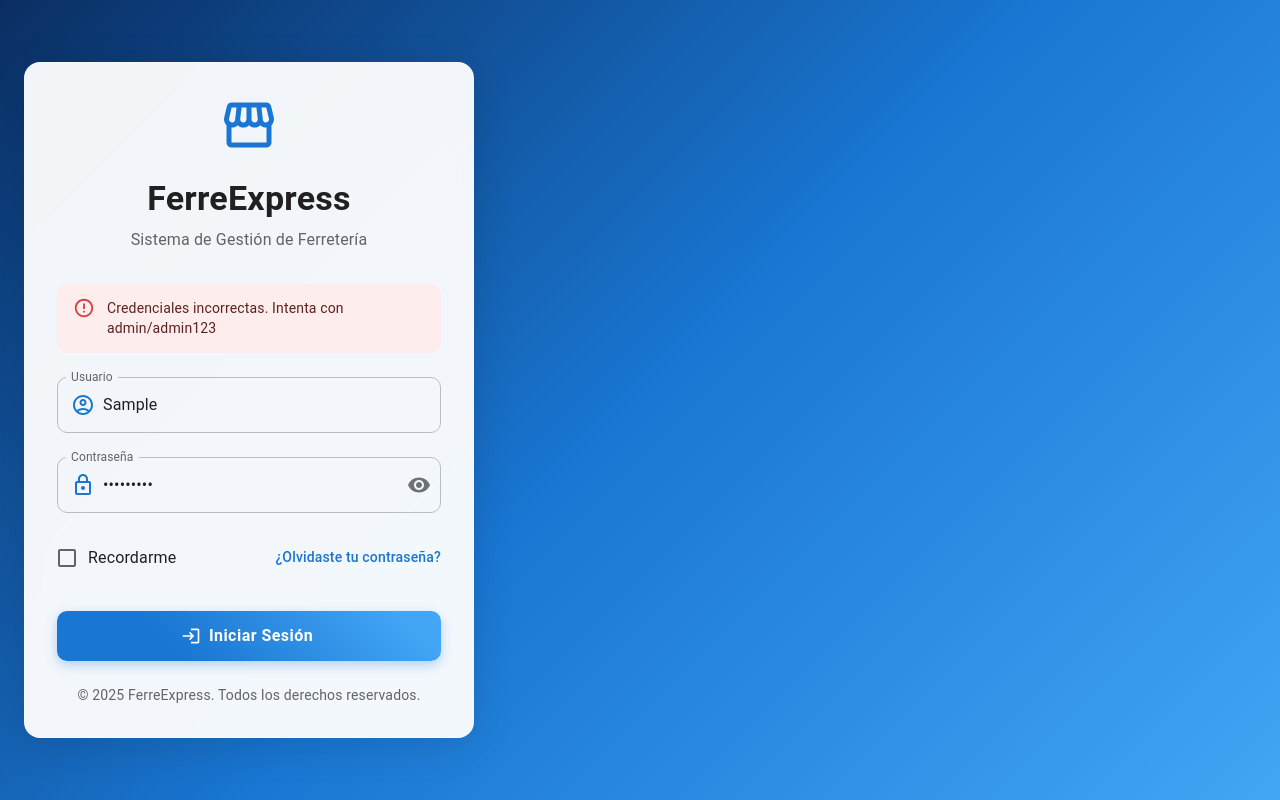
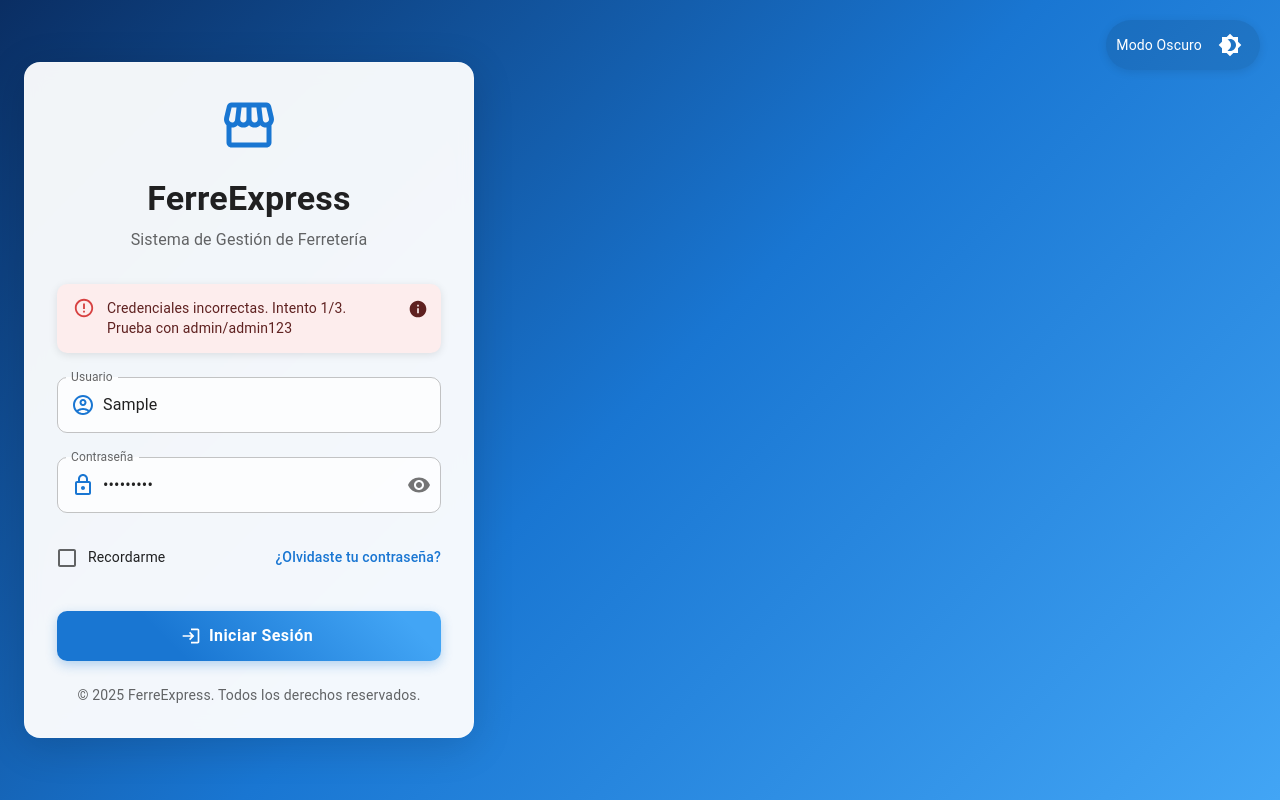
Before and after one commit to salva920/suministros-frontend, a React (Create React App) app: page /login in a window 1280 px wide. Both pictures are taken after typing "Sample", "Sample123" into the empty fields and a click on the button "Iniciar Sesión". Built offline with nearby package versions, Linux system fonts and the light colour scheme; the HTML template or start-up script is replaced by a standard one.

Commit message:
agg listado de precio

```diff
--- a/src/components/Login.jsx
+++ b/src/components/Login.jsx
@@ -1,8 +1,9 @@
-import React, { useState } from 'react';
+import React, { useState, useEffect } from 'react';
 import {
   Box, Container, TextField, Button, Typography, Paper,
   InputAdornment, IconButton, CircularProgress, Alert,
-  Checkbox, FormControlLabel, useTheme, useMediaQuery
+  Checkbox, FormControlLabel, useTheme, useMediaQuery,
+  Switch, Tooltip, Fade, Slide, Grow
 } from '@mui/material';
 import { styled } from '@mui/material/styles';
 import {
@@ -11,72 +12,108 @@ import {
   LockOutlined,
   AccountCircleOutlined,
   LoginOutlined,
-  StorefrontOutlined
+  StorefrontOutlined,
+  Brightness4 as DarkModeIcon,
+  Brightness7 as LightModeIcon,
+  Info as InfoIcon
 } from '@mui/icons-material';
 import { motion } from 'framer-motion';
 import axios from 'axios';
 import { useNavigate } from 'react-router-dom';
+import ferreteriaBg from '../ferreteria.jpg';
+import { toast } from 'react-toastify';
+import 'react-toastify/dist/ReactToastify.css';
 
-// URL de la API
-const API_URL = "https://suministros-backend.vercel.app/api";
+const API_URL = "https://suministros-backend.vercel.app/api"; // URL de tu backend en Vercel
 
-// Estilos de componentes - Usando gradiente en lugar de imagen
-const LoginContainer = styled(Container)(({ theme }) => ({
+// Estilos de componentes con soporte para tema oscuro/claro
+const LoginContainer = styled(Container)(({ theme, darkMode }) => ({
   display: 'flex',
   alignItems: 'center',
   justifyContent: 'center',
   minHeight: '100vh',
-  background: 'linear-gradient(135deg, #0a2e63 0%, #1976d2 50%, #42a5f5 100%)',
+  background: darkMode
+    ? 'linear-gradient(135deg, #0a1929 0%, #1a365d 50%, #2a4365 100%)'
+    : 'linear-gradient(135deg, #0a2e63 0%, #1976d2 50%, #42a5f5 100%)',
   backgroundSize: 'cover',
-  padding: theme.spacing(2)
+  padding: theme.spacing(2),
+  transition: 'background 0.5s ease'
 }));
 
-const LoginCard = styled(Paper)(({ theme }) => ({
+const LoginCard = styled(Paper)(({ theme, darkMode }) => ({
   padding: theme.spacing(4),
   borderRadius: '16px',
-  boxShadow: '0 8px 40px rgba(0, 0, 0, 0.12)',
+  boxShadow: '0 8px 40px rgba(0, 0, 0, 0.15)',
   width: '100%',
   maxWidth: '450px',
-  background: 'rgba(255, 255, 255, 0.95)',
+  background: darkMode
+    ? 'rgba(30, 41, 59, 0.9)'
+    : 'rgba(255, 255, 255, 0.95)',
   backdropFilter: 'blur(10px)',
-  border: '1px solid rgba(255, 255, 255, 0.2)'
+  border: darkMode
+    ? '1px solid rgba(255, 255, 255, 0.1)'
+    : '1px solid rgba(255, 255, 255, 0.2)',
+  transition: 'all 0.3s ease'
 }));
 
-const LogoContainer = styled(Box)(({ theme }) => ({
-  display: 'flex',
-  flexDirection: 'column',
-  alignItems: 'center',
-  marginBottom: theme.spacing(4)
-}));
-
-const FormField = styled(TextField)(({ theme }) => ({
+const FormField = styled(TextField)(({ theme, darkMode }) => ({
   marginBottom: theme.spacing(3),
   '& .MuiOutlinedInput-root': {
     borderRadius: '10px',
     transition: 'all 0.3s ease',
+    backgroundColor: darkMode ? 'rgba(15, 23, 42, 0.6)' : 'rgba(255, 255, 255, 0.8)',
     '&:hover': {
-      boxShadow: '0 4px 8px rgba(0, 0, 0, 0.05)'
+      boxShadow: darkMode
+        ? '0 4px 8px rgba(0, 0, 0, 0.2)'
+        : '0 4px 8px rgba(0, 0, 0, 0.05)'
     },
     '&.Mui-focused': {
-      boxShadow: '0 4px 12px rgba(25, 118, 210, 0.15)'
+      boxShadow: darkMode
+        ? '0 4px 12px rgba(59, 130, 246, 0.25)'
+        : '0 4px 12px rgba(25, 118, 210, 0.15)'
     }
+  },
+  '& .MuiInputLabel-root': {
+    color: darkMode ? 'rgba(255, 255, 255, 0.7)' : undefined
+  },
+  '& .MuiOutlinedInput-input': {
+    color: darkMode ? 'rgba(255, 255, 255, 0.9)' : undefined
   }
 }));
 
-const LoginButton = styled(Button)(({ theme }) => ({
+const LoginButton = styled(Button)(({ theme, darkMode }) => ({
   marginTop: theme.spacing(2),
   height: '50px',
   borderRadius: '10px',
   textTransform: 'none',
   fontSize: '1rem',
   fontWeight: 'bold',
-  boxShadow: '0 4px 12px rgba(25, 118, 210, 0.3)',
-  background: 'linear-gradient(45deg, #1976d2 30%, #42a5f5 90%)',
+  boxShadow: darkMode
+    ? '0 4px 12px rgba(59, 130, 246, 0.3)'
+    : '0 4px 12px rgba(25, 118, 210, 0.3)',
+  background: darkMode
+    ? 'linear-gradient(45deg, #3b82f6 30%, #60a5fa 90%)'
+    : 'linear-gradient(45deg, #1976d2 30%, #42a5f5 90%)',
   transition: 'all 0.3s ease',
   '&:hover': {
-    boxShadow: '0 6px 16px rgba(25, 118, 210, 0.4)',
+    boxShadow: darkMode
+      ? '0 6px 16px rgba(59, 130, 246, 0.4)'
+      : '0 6px 16px rgba(25, 118, 210, 0.4)',
     transform: 'translateY(-2px)'
   }
+}));
+
+const ThemeToggle = styled(Box)(({ theme }) => ({
+  position: 'absolute',
+  top: '20px',
+  right: '20px',
+  zIndex: 100,
+  display: 'flex',
+  alignItems: 'center',
+  backgroundColor: 'rgba(0, 0, 0, 0.1)',
+  borderRadius: '30px',
+  padding: '5px 10px',
+  boxShadow: '0 2px 10px rgba(0, 0, 0, 0.1)'
 }));
 
 // Variantes de animación para Framer Motion
@@ -118,6 +155,35 @@ const Login = () => {
     password: ''
   });
   const [rememberMe, setRememberMe] = useState(false);
+  const [darkMode, setDarkMode] = useState(
+    localStorage.getItem('darkMode') === 'true' || false
+  );
+  const [attemptCount, setAttemptCount] = useState(0);
+  const [isBlocked, setIsBlocked] = useState(false);
+  const [blockTimer, setBlockTimer] = useState(0);
+
+  // Efecto para manejar el contador cuando se bloquea
+  useEffect(() => {
+    let interval;
+    if (isBlocked && blockTimer > 0) {
+      interval = setInterval(() => {
+        setBlockTimer(prev => prev - 1);
+      }, 1000);
+    } else if (blockTimer === 0 && isBlocked) {
+      setIsBlocked(false);
+    }
+
+    return () => clearInterval(interval);
+  }, [isBlocked, blockTimer]);
+
+  // Verificar si hay usuario guardado
+  useEffect(() => {
+    const savedUsername = localStorage.getItem('savedUsername');
+    if (savedUsername) {
+      setCredentials(prev => ({ ...prev, username: savedUsername }));
+      setRememberMe(true);
+    }
+  }, []);
 
   // Manejadores de eventos
   const handleChange = (e) => {
@@ -137,12 +203,28 @@ const Login = () => {
     setRememberMe(e.target.checked);
   };
 
+  const handleThemeToggle = () => {
+    setDarkMode(prev => {
+      const newValue = !prev;
+      localStorage.setItem('darkMode', newValue);
+      return newValue;
+    });
+  };
+
   const handleSubmit = async (e) => {
     e.preventDefault();
 
+    // Si está bloqueado, no procesar
+    if (isBlocked) return;
+
     // Validaciones
-    if (!credentials.username || !credentials.password) {
-      setError("Por favor completa todos los campos");
+    if (!credentials.username) {
+      setError("Por favor ingresa tu nombre de usuario");
+      return;
+    }
+
+    if (!credentials.password) {
+      setError("Por favor ingresa tu contraseña");
       return;
     }
 
@@ -164,15 +246,34 @@ const Login = () => {
             token: 'simulated-jwt-token'
           };
 
+          // Guardar en localStorage o sessionStorage según rememberMe
           if (rememberMe) {
             localStorage.setItem('userData', JSON.stringify(userData));
+            localStorage.setItem('savedUsername', credentials.username);
           } else {
             sessionStorage.setItem('userData', JSON.stringify(userData));
+            localStorage.removeItem('savedUsername');
           }
 
+          // Resetear el contador de intentos
+          setAttemptCount(0);
+
+          // Redireccionar
           navigate('/dashboard');
         } else {
-          setError('Credenciales incorrectas. Intenta con admin/admin123');
+          // Incrementar el contador de intentos fallidos
+          const newAttemptCount = attemptCount + 1;
+          setAttemptCount(newAttemptCount);
+
+          // Si hay demasiados intentos, bloquear temporalmente
+          if (newAttemptCount >= 3) {
+            const blockTime = 30; // 30 segundos de bloqueo
+            setIsBlocked(true);
+            setBlockTimer(blockTime);
+            setError(`Demasiados intentos fallidos. Cuenta bloqueada por ${blockTime} segundos.`);
+          } else {
+            setError(`Credenciales incorrectas. Intento ${newAttemptCount}/3. Prueba con admin/admin123`);
+          }
         }
         setLoading(false);
       }, 1500);
@@ -183,45 +284,106 @@ const Login = () => {
     }
   };
 
+  // Función para formatear el tiempo de bloqueo
+  const formatBlockTime = (seconds) => {
+    return `${seconds} segundo${seconds !== 1 ? 's' : ''}`;
+  };
+
   return (
-    <LoginContainer maxWidth={false}>
+    <LoginContainer maxWidth={false} darkMode={darkMode}>
+      {/* Toggle de tema claro/oscuro */}
+      <ThemeToggle>
+        <Typography variant="body2" sx={{
+          color: 'white',
+          mr: 1,
+          display: { xs: 'none', sm: 'block' }
+        }}>
+          {darkMode ? 'Modo Claro' : 'Modo Oscuro'}
+        </Typography>
+        <IconButton
+          onClick={handleThemeToggle}
+          sx={{ color: 'white' }}
+        >
+          {darkMode ? <LightModeIcon /> : <DarkModeIcon />}
+        </IconButton>
+      </ThemeToggle>
+
       <motion.div
         variants={containerVariants}
         initial="hidden"
         animate="visible"
         style={{ width: '100%' }}
       >
-        <LoginCard elevation={6}>
+        <LoginCard elevation={6} darkMode={darkMode}>
           <motion.div variants={itemVariants}>
-            <LogoContainer>
+            <Box sx={{
+              display: 'flex',
+              flexDirection: 'column',
+              alignItems: 'center',
+              mb: 4
+            }}>
               <motion.div
                 whileHover={{
                   rotate: [0, -10, 10, -10, 0],
                   transition: { duration: 0.5 }
                 }}
               >
-                <StorefrontOutlined sx={{ fontSize: 60, color: 'primary.main', mb: 2 }} />
+                <StorefrontOutlined
+                  sx={{
+                    fontSize: 60,
+                    color: darkMode ? '#60a5fa' : 'primary.main',
+                    mb: 2
+                  }}
+                />
               </motion.div>
-              <Typography variant="h4" component="h1" fontWeight="bold" align="center">
+              <Typography
+                variant="h4"
+                component="h1"
+                fontWeight="bold"
+                align="center"
+                sx={{ color: darkMode ? 'white' : 'inherit' }}
+              >
                 FerreExpress
               </Typography>
-              <Typography variant="body1" color="textSecondary" align="center" sx={{ mt: 1 }}>
+              <Typography
+                variant="body1"
+                align="center"
+                sx={{
+                  mt: 1,
+                  color: darkMode ? 'rgba(255, 255, 255, 0.7)' : 'text.secondary'
+                }}
+              >
                 Sistema de Gestión de Ferretería
               </Typography>
-            </LogoContainer>
+            </Box>
           </motion.div>
 
           <form onSubmit={handleSubmit}>
             {error && (
-              <motion.div
-                initial={{ opacity: 0, y: -10 }}
-                animate={{ opacity: 1, y: 0 }}
-                transition={{ duration: 0.3 }}
-              >
-                <Alert severity="error" sx={{ mb: 3, borderRadius: '10px' }}>
+              <Grow in={!!error}>
+                <Alert
+                  severity={isBlocked ? "warning" : "error"}
+                  sx={{
+                    mb: 3,
+                    borderRadius: '10px',
+                    boxShadow: '0 2px 8px rgba(0,0,0,0.1)'
+                  }}
+                  action={
+                    <Tooltip title="Las credenciales de prueba son admin/admin123">
+                      <IconButton color="inherit" size="small">
+                        <InfoIcon fontSize="small" />
+                      </IconButton>
+                    </Tooltip>
+                  }
+                >
                   {error}
+                  {isBlocked && (
+                    <Typography variant="body2" sx={{ mt: 1, fontWeight: 'bold' }}>
+                      Podrás intentar nuevamente en: {formatBlockTime(blockTimer)}
+                    </Typography>
+                  )}
                 </Alert>
-              </motion.div>
+              </Grow>
             )}
 
             <motion.div variants={itemVariants}>
@@ -232,10 +394,12 @@ const Login = () => {
                 value={credentials.username}
                 onChange={handleChange}
                 variant="outlined"
+                darkMode={darkMode}
+                disabled={isBlocked || loading}
                 InputProps={{
                   startAdornment: (
                     <InputAdornment position="start">
-                      <AccountCircleOutlined color="primary" />
+                      <AccountCircleOutlined color={darkMode ? "info" : "primary"} />
                     </InputAdornment>
                   ),
                 }}
@@ -252,10 +416,12 @@ const Login = () => {
                 value={credentials.password}
                 onChange={handleChange}
                 variant="outlined"
+                darkMode={darkMode}
+                disabled={isBlocked || loading}
                 InputProps={{
                   startAdornment: (
                     <InputAdornment position="start">
-                      <LockOutlined color="primary" />
+                      <LockOutlined color={darkMode ? "info" : "primary"} />
                     </InputAdornment>
                   ),
                   endAdornment: (
@@ -264,6 +430,7 @@ const Login = () => {
                         aria-label="toggle password visibility"
                         onClick={handleClickShowPassword}
                         edge="end"
+                        sx={{ color: darkMode ? 'rgba(255,255,255,0.7)' : undefined }}
                       >
                         {showPassword ? <VisibilityOff /> : <Visibility />}
                       </IconButton>
@@ -275,23 +442,42 @@ const Login = () => {
             </motion.div>
 
             <motion.div variants={itemVariants}>
-              <Box sx={{ display: 'flex', justifyContent: 'space-between', alignItems: 'center', mb: 2 }}>
+              <Box sx={{
+                display: 'flex',
+                justifyContent: 'space-between',
+                alignItems: 'center',
+                mb: 2
+              }}>
                 <FormControlLabel
                   control={
                     <Checkbox
                       checked={rememberMe}
                       onChange={handleRememberMe}
-                      color="primary"
+                      color={darkMode ? "info" : "primary"}
+                      disabled={isBlocked || loading}
+                      sx={{
+                        color: darkMode ? 'rgba(255,255,255,0.7)' : undefined,
+                        '&.Mui-checked': {
+                          color: darkMode ? '#60a5fa' : undefined,
+                        }
+                      }}
                     />
                   }
-                  label="Recordarme"
+                  label={
+                    <Typography
+                      variant="body2"
+                      sx={{ color: darkMode ? 'rgba(255,255,255,0.7)' : undefined }}
+                    >
+                      Recordarme
+                    </Typography>
+                  }
                 />
                 <Typography
                   variant="body2"
-                  color="primary"
                   sx={{
                     cursor: 'pointer',
                     fontWeight: 'medium',
+                    color: darkMode ? '#60a5fa' : 'primary.main',
                     '&:hover': {
                       textDecoration: 'underline'
                     }
@@ -304,24 +490,34 @@ const Login = () => {
 
             <motion.div
               variants={itemVariants}
-              whileHover={{ scale: 1.02 }}
-              whileTap={{ scale: 0.98 }}
+              whileHover={{ scale: isBlocked ? 1 : 1.02 }}
+              whileTap={{ scale: isBlocked ? 1 : 0.98 }}
             >
               <LoginButton
                 fullWidth
                 variant="contained"
-                color="primary"
+                color={darkMode ? "info" : "primary"}
                 type="submit"
-                disabled={loading}
+                disabled={isBlocked || loading}
                 startIcon={loading ? null : <LoginOutlined />}
+                darkMode={darkMode}
               >
-                {loading ? <CircularProgress size={24} color="inherit" /> : 'Iniciar Sesión'}
+                {loading ? (
+                  <CircularProgress size={24} color="inherit" />
+                ) : isBlocked ? (
+                  `Bloqueado (${formatBlockTime(blockTimer)})`
+                ) : (
+                  'Iniciar Sesión'
+                )}
               </LoginButton>
             </motion.div>
 
             <motion.div variants={itemVariants}>
               <Box sx={{ mt: 3, textAlign: 'center' }}>
-                <Typography variant="body2" color="textSecondary">
+                <Typography
+                  variant="body2"
+                  sx={{ color: darkMode ? 'rgba(255,255,255,0.5)' : 'text.secondary' }}
+                >
                   © {new Date().getFullYear()} FerreExpress. Todos los derechos reservados.
                 </Typography>
               </Box>
```
